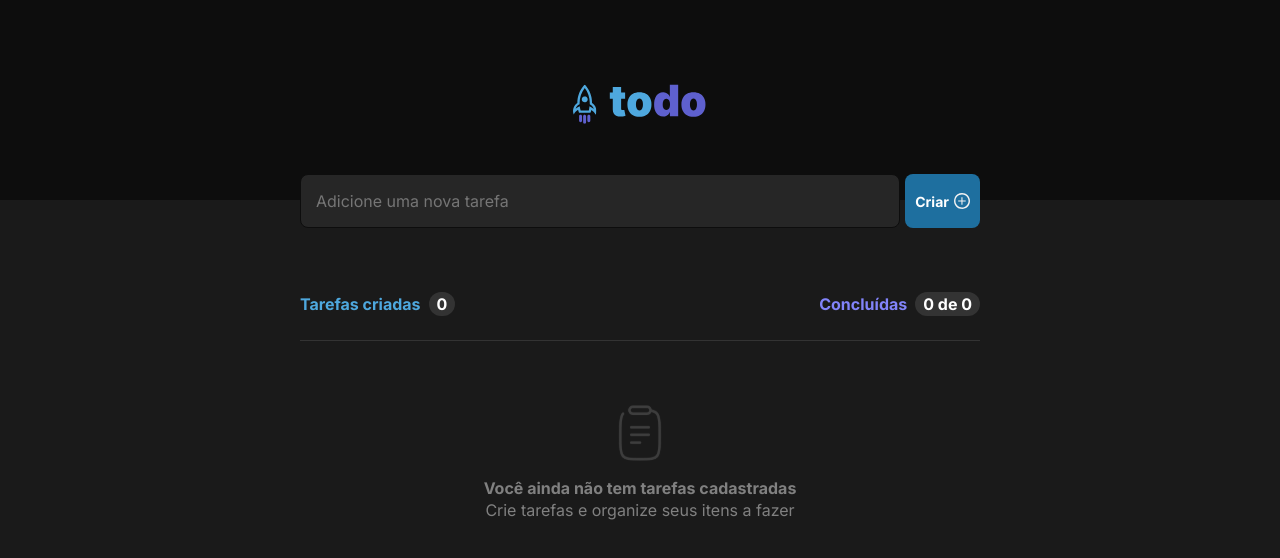
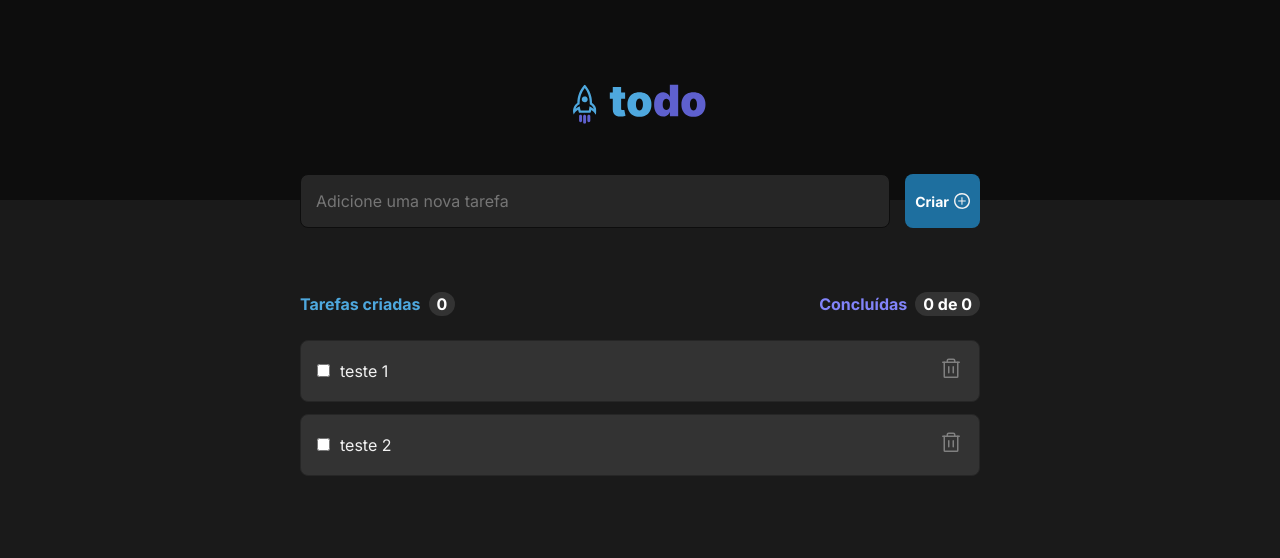
Before and after one commit to luucasmorato/task-control, a React (Vite) app: page / in a window 1280 px wide. Shown: the top 558 px of the page. Built offline with nearby package versions, Linux system fonts and the light colour scheme; a web font is replaced by a local one.

Commit message:
create task layout

```diff
--- a/package.json
+++ b/package.json
@@ -13,6 +13,7 @@
     "@fortawesome/free-regular-svg-icons": "^6.2.1",
     "@fortawesome/free-solid-svg-icons": "^6.2.1",
     "@fortawesome/react-fontawesome": "^0.2.0",
+    "phosphor-react": "^1.4.1",
     "react": "^18.2.0",
     "react-dom": "^18.2.0"
   },
--- a/src/components/ListTask.tsx
+++ b/src/components/ListTask.tsx
@@ -1,5 +1,6 @@
 import styles from "./ListTask.module.css";
 import { Empty } from "./Empty";
+import { Task } from "./Task";
 
 export const ListTask = () => {
   return (
@@ -15,7 +16,9 @@ export const ListTask = () => {
         </div>
       </div>
       <div className={styles.tasks}>
-        <Empty />
+        {/* <Empty /> */}
+        <Task content="teste 1" />
+        <Task content="teste 2" />
       </div>
     </div>
   );
--- /dev/null
+++ b/src/components/Task.module.css
@@ -0,0 +1,36 @@
+.container {
+  display: flex;
+  align-items: center;
+  justify-content: space-between;
+  background-color: var(--gray-400);
+  border: 1px solid var(--gray-500);
+  padding: 16px;
+  border-radius: 8px;
+  margin: 12px 0;
+}
+
+input[type="checkbox"]:checked {
+  background-color: var(--purple-dark);
+}
+
+button {
+  cursor: pointer;
+  border: 0;
+  background-color: transparent;
+}
+
+input {
+  margin-right: 10px;
+}
+
+input:checked + label {
+  color: var(--gray-300);
+  text-decoration: line-through;
+}
+
+input[type="checkbox"]:before {
+  border-radius: 50%;
+  display: block;
+  position: absolute;
+  background: red;
+}
--- a/src/components/Task.tsx
+++ b/src/components/Task.tsx
@@ -1,3 +1,22 @@
-export const Task = () => {
-  return <></>;
+import { Trash } from "phosphor-react";
+import styles from "./Task.module.css";
+
+type TaskProps = {
+  content: string;
 };
+
+export const Task = ({ content }: TaskProps) => {
+  return (
+    <div className={styles.container}>
+      <div>
+        <label>
+          <input type="checkbox" />
+          {content}
+        </label>
+      </div>
+      <button onClick={() => {}} title="Deletar tarefa">
+        <Trash size={24} color="var(--gray-300)" />
+      </button>
+    </div>
+  );
+};
```
Also changed, not shown: 1 other file (tests, documents, lock files or other folders).
